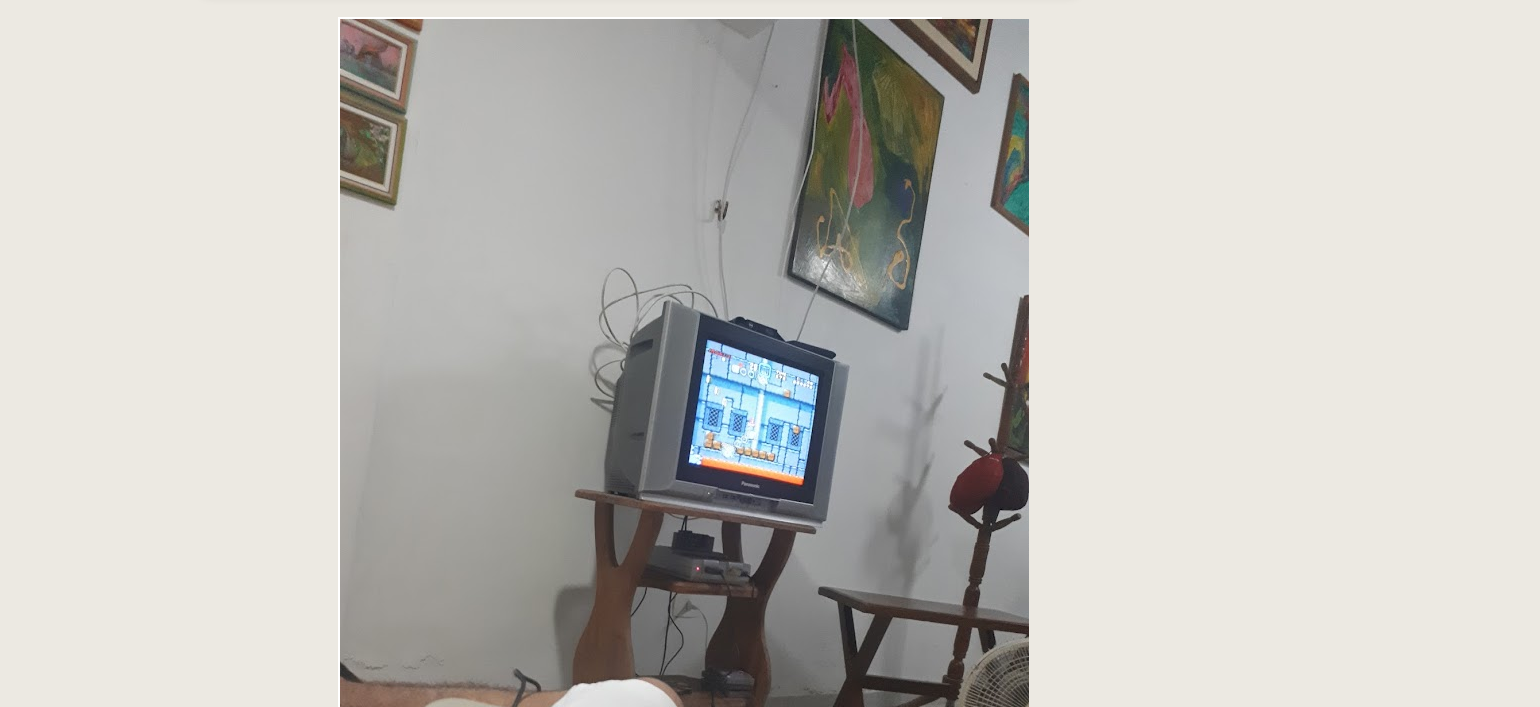
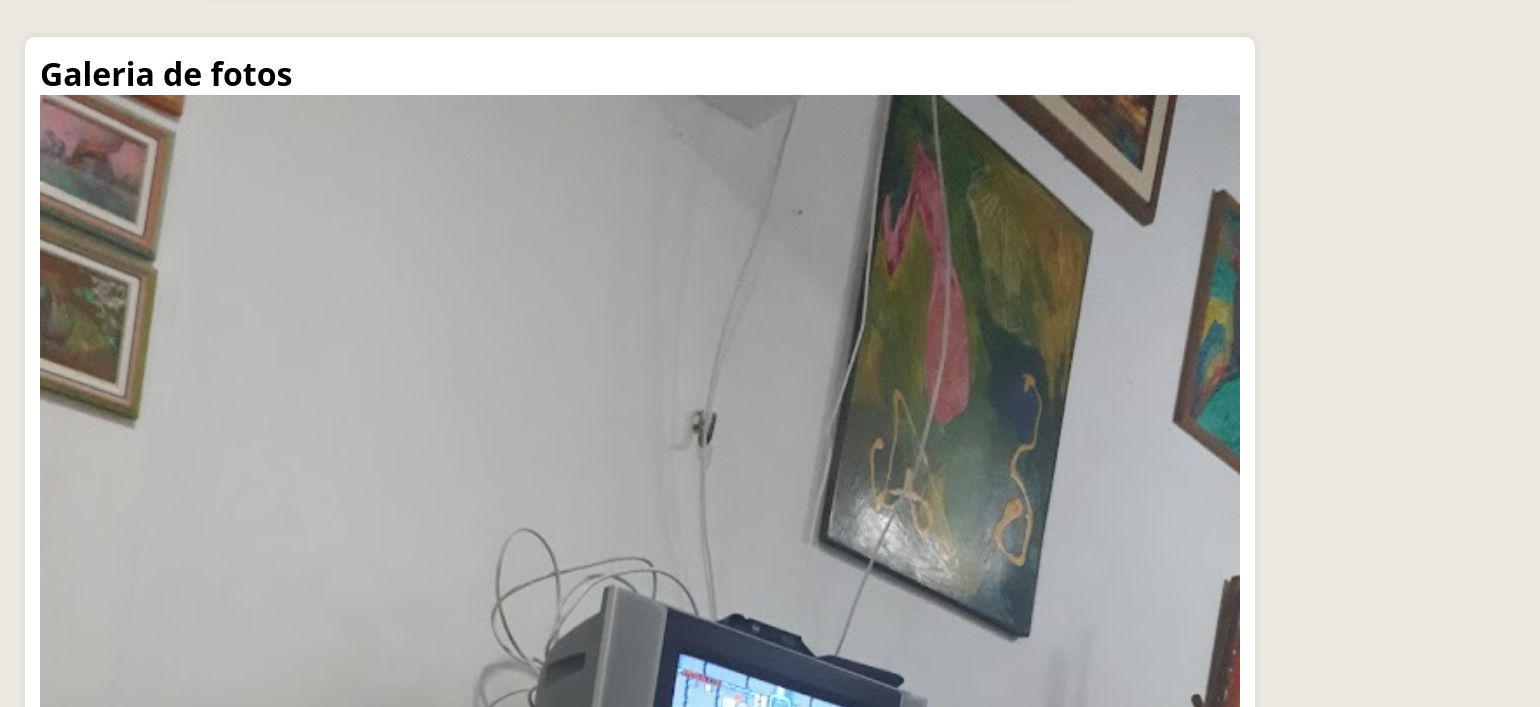
Before and after one commit to EnioBazante/site-pessoal, a plain HTML site: page index.html in a window 1280 px wide. Shown: the part 797-1504 px from the top of the page, 1540 px wide, since content can reach past the window. Drawn offline with Linux system fonts and the light colour scheme; files whose address does not match are found by name.

Commit message:
Update index.html

```diff
--- a/index.html
+++ b/index.html
@@ -41,8 +41,8 @@ Mais tarde, desenvolvi interesse pela eletrônica. Durante o ensino médio no IF
 </div>
 
 
-<div class="photoset -square -portrait"> <!--Can also do portrait or square, remove the "-" prefix-->
-    <!--Add or remove some of these-->
+<div class="biografia">
+    <h1> Galeria de fotos </h1>
     <img src="foto1.jpg" style="background-image:url(imagens/foto1.jpg)" ></img>
     <img src="foto2.jpg" style="background-image:url(imagens/foto1.jpg)" ></img>
     <img src="foto3.jpg" style="background-image:url(imagens/foto1.jpg)" ></img>
@@ -52,10 +52,6 @@ Mais tarde, desenvolvi interesse pela eletrônica. Durante o ensino médio no IF
     <img src="foto7.jpg" style="background-image:url(imagens/foto1.jpg)" ></img>
 
  </div>
- <!--
- Default tumblr photosets either output each on a new row or use JavaScript
- With this you lose a tiny bit of freedom of custom fitting (unless you like more orderly aspect ratios then it's a gain) but you (also) gain it sorting itself out instantly,
- -->
 
 
 
```
